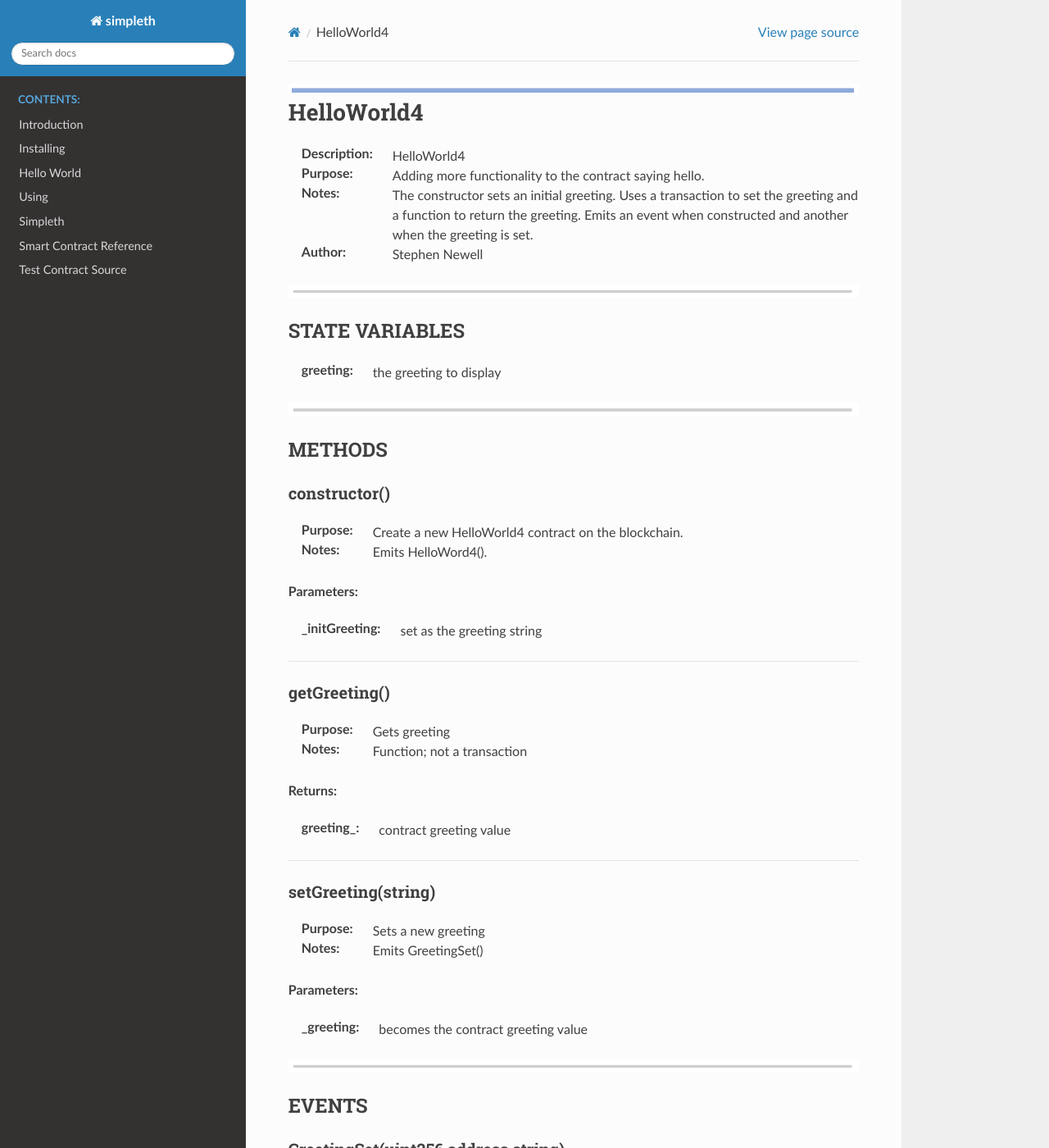
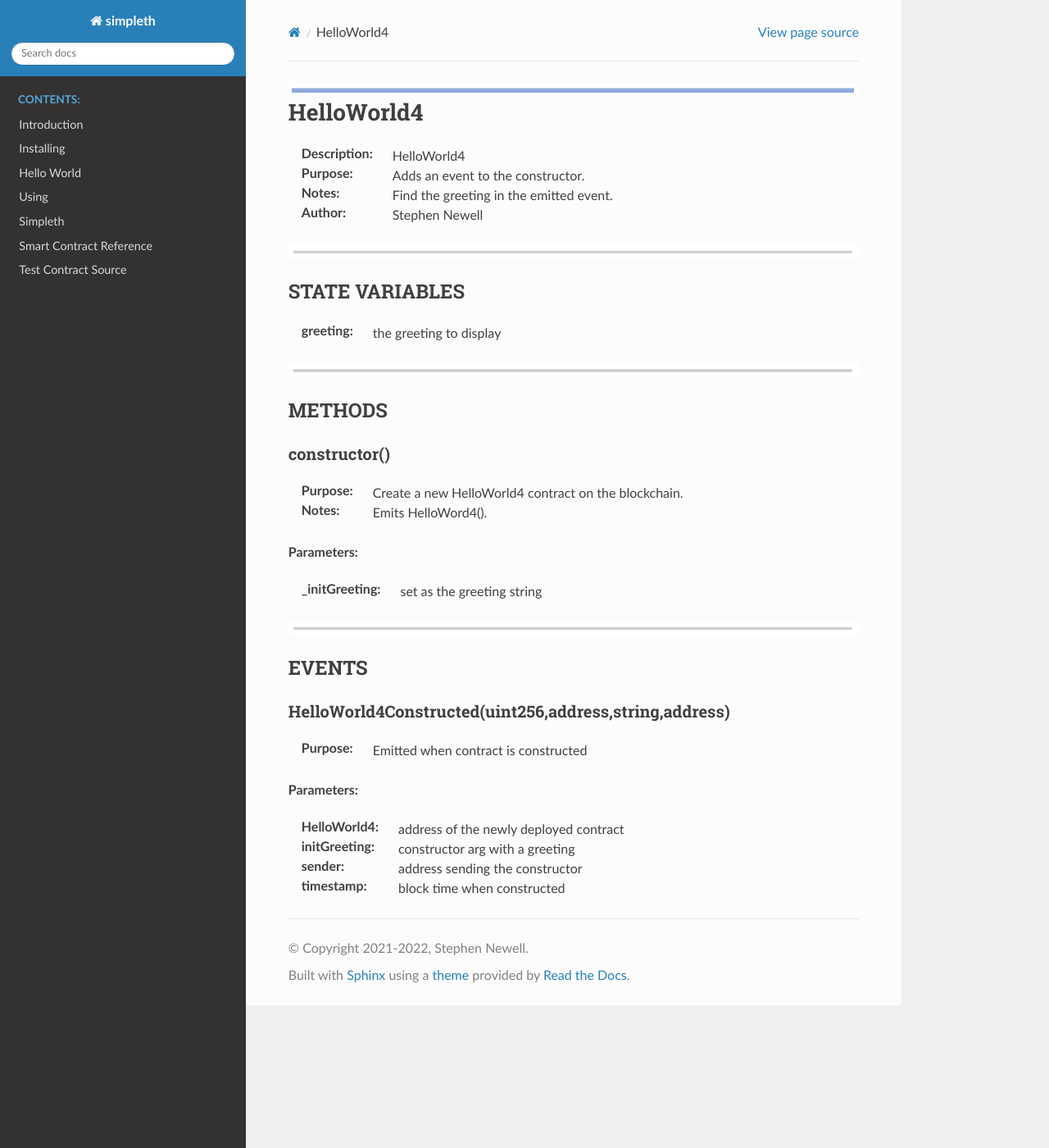
Before and after one commit to snewell4/simpleth, a Sphinx documentation site: the page built from docs/source/HelloWorld4.rst, in a window 1280 px wide and 1400 px high. Shown: the whole window at 82% size. Built offline with Sphinx 7.4.7 and the Read the Docs theme 2.0.0, drawn with Linux system fonts in a browser that asks for light colours; some of the changed text lies outside the part shown.

```diff
--- a/docs/source/HelloWorld4.rst
+++ b/docs/source/HelloWorld4.rst
@@ -5,9 +5,9 @@
 ***********
 :Description: HelloWorld4
 
-:Purpose:  Adding more functionality to the contract saying hello.
+:Purpose:  Adds an event to the constructor.
 
-:Notes:  The constructor sets an initial greeting. Uses a transaction to set the greeting and a function to return the greeting. Emits an event when constructed and another when the greeting is set.
+:Notes:  Find the greeting in the emitted event.
 
 :Author:  Stephen Newell
 
@@ -36,53 +36,10 @@
 
 
 
-________________________________________
-
-getGreeting()
--------------
-:Purpose:  Gets greeting
-
-:Notes:  Function; not a transaction
-
-**Returns:**
-
-:greeting\_: contract greeting value
-
-
-
-________________________________________
-
-setGreeting(string)
--------------------
-:Purpose:  Sets a new greeting
-
-:Notes:  Emits GreetingSet()
-
-**Parameters:**
-
-:\_greeting: becomes the contract greeting value
-
-
-
 .. image:: ../images/section_separator.png
 
 EVENTS
 ^^^^^^
-GreetingSet(uint256,address,string)
------------------------------------
-:Purpose:  Emitted when greeting was changed
-
-
-**Parameters:**
-
-:greeting: new greeting
-:sender: address sending in the change
-:timestamp: block time when change was changed
-
-
-
-________________________________________
-
 HelloWorld4Constructed(uint256,address,string,address)
 ------------------------------------------------------
 :Purpose:  Emitted when contract is constructed
```
Also changed, not shown: 2 other files.
